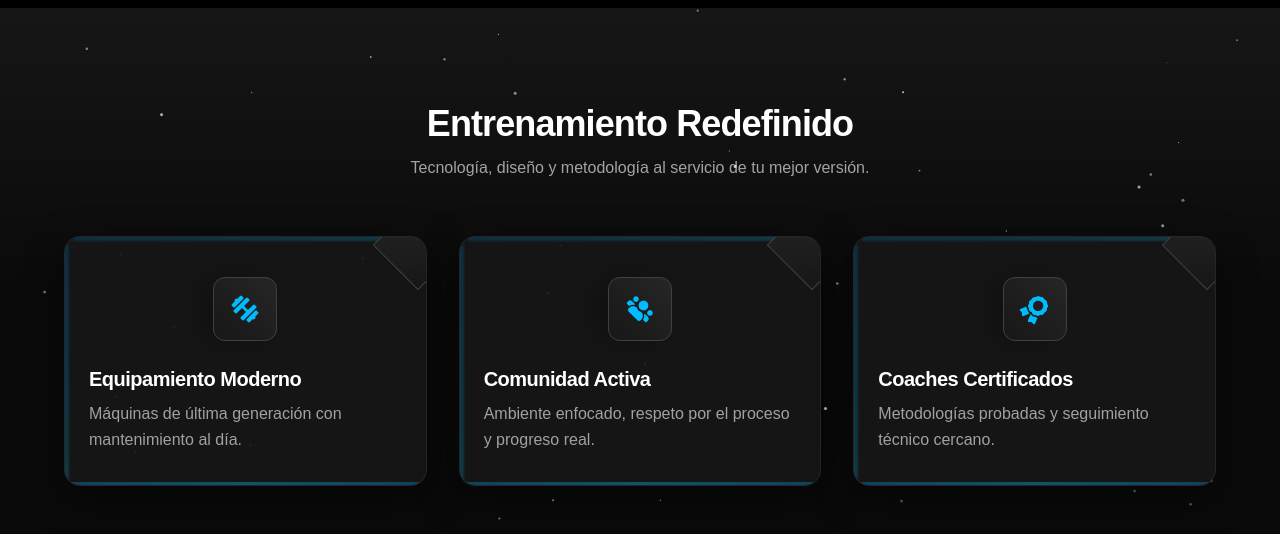
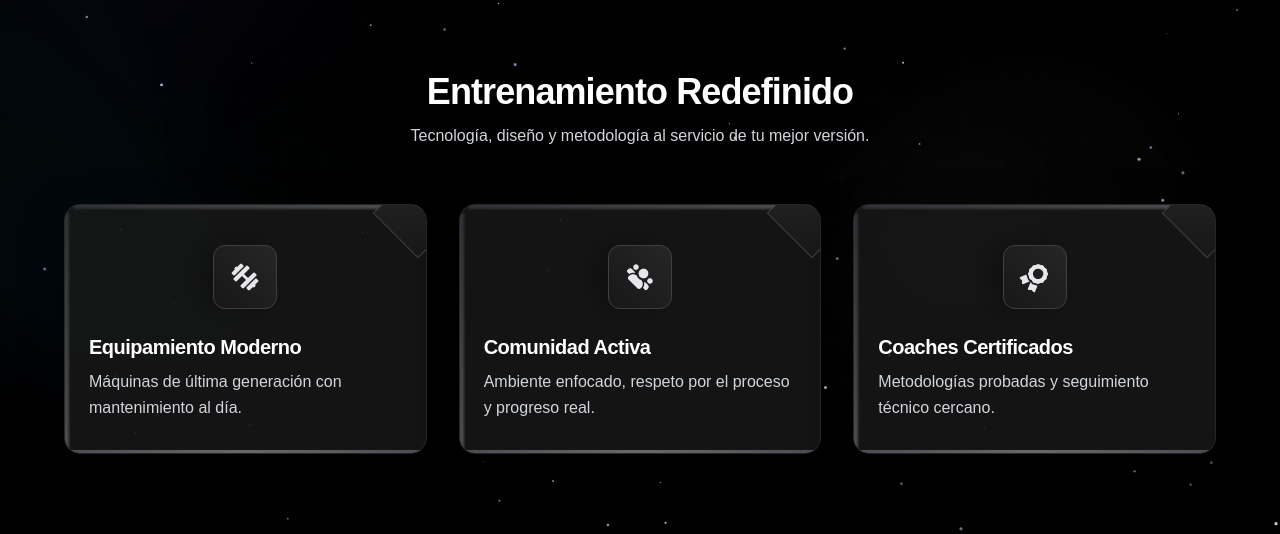
Before and after one commit to SoftFusion-Technologies/sist-infiniti-ofi-front, a React (Vite) app: page / in a window 1280 px wide. Shown: the part 1012-1546 px from the top of the page. Built offline with nearby package versions, Linux system fonts and the light colour scheme.

Commit message:
se mejora home

```diff
--- a/src/Pages/Public/Home.jsx
+++ b/src/Pages/Public/Home.jsx
@@ -362,35 +362,62 @@ const pop = {
 // Componente para la sección de características
 const FeaturesSection = () => {
   const features = [
-    {
-      icon: <FaDumbbell size={28} />,
-      title: 'Equipamiento Moderno',
-      description: 'Máquinas de última generación con mantenimiento al día.'
-    },
-    {
-      icon: <FaUsers size={28} />,
-      title: 'Comunidad Activa',
-      description: 'Ambiente enfocado, respeto por el proceso y progreso real.'
-    },
-    {
-      icon: <FaAward size={28} />,
-      title: 'Coaches Certificados',
-      description: 'Metodologías probadas y seguimiento técnico cercano.'
-    }
+    { icon: <FaDumbbell size={28} />, title: 'Equipamiento Moderno', description: 'Máquinas de última generación con mantenimiento al día.' },
+    { icon: <FaUsers size={28} />, title: 'Comunidad Activa', description: 'Ambiente enfocado, respeto por el proceso y progreso real.' },
+    { icon: <FaAward size={28} />, title: 'Coaches Certificados', description: 'Metodologías probadas y seguimiento técnico cercano.' }
   ];
 
+
   return (
-    <section className="relative isolate bg-neutral-950 py-24 px-6 overflow-hidden">
+    <section className="relative isolate overflow-hidden bg-black pt-24 pb-28 px-6 -mt-8">
+      {/* DIVISOR entre Hero y Features (onda metálica) */}
+      <div className="absolute -top-12 left-0 w-full h-12" aria-hidden>
+        <svg viewBox="0 0 1440 120" preserveAspectRatio="none" className="w-full h-full">
+          <path d="M0,120 C300,0 1140,240 1440,60 L1440,120 L0,120 Z" fill="url(#silverGrad)" />
+          <defs>
+            <linearGradient id="silverGrad" x1="0" x2="1" y1="0" y2="0">
+              <stop offset="0" stopColor="#e5e7eb" stopOpacity="0.10" />
+              <stop offset="0.5" stopColor="#9ca3af" stopOpacity="0.18" />
+              <stop offset="1" stopColor="#d1d5db" stopOpacity="0.10" />
+            </linearGradient>
+          </defs>
+        </svg>
+      </div>
+
+      {/* CAPAS: aurora + grid + noise para continuidad con el Hero */}
+      <div aria-hidden className="pointer-events-none absolute inset-0 blur-2xl opacity-60">
+        <div className="absolute -top-24 -left-24 size-[32rem] rounded-full bg-[conic-gradient(from_180deg_at_50%_50%,rgba(59,130,246,0.10),rgba(6,182,212,0.08),rgba(99,102,241,0.08),transparent,rgba(6,182,212,0.08))]" />
+        <div className="absolute -bottom-16 -right-20 size-[36rem] rounded-full bg-[radial-gradient(circle_at_30%_30%,rgba(255,255,255,0.05),transparent_60%)]" />
+      </div>
+
+      {/* grid sutil con máscara central */}
+      <div
+        aria-hidden
+        className="pointer-events-none absolute inset-0 opacity-[0.22]"
+        style={{
+          backgroundImage:
+            'linear-gradient(to right, rgba(255,255,255,.05) 1px, transparent 1px), linear-gradient(to bottom, rgba(255,255,255,.05) 1px, transparent 1px)',
+          backgroundSize: '40px 40px',
+          WebkitMaskImage:
+            'radial-gradient(60% 50% at 50% 40%, rgba(0,0,0,1) 35%, rgba(0,0,0,0) 100%)',
+          maskImage:
+            'radial-gradient(60% 50% at 50% 40%, rgba(0,0,0,1) 35%, rgba(0,0,0,0) 100%)'
+        }}
+      />
+      {/* noise para textura */}
+      <div
+        aria-hidden
+        className="pointer-events-none absolute inset-0 opacity-[0.06] mix-blend-soft-light"
+        style={{
+          backgroundImage:
+            'repeating-linear-gradient(0deg, rgba(255,255,255,.35) 0, rgba(255,255,255,.35) 1px, transparent 1px, transparent 3px)'
+        }}
+      />
+
       <ParticlesBackground />
 
-      {/* Degradé leve para profundidad */}
-      <div
-        aria-hidden
-        className="absolute inset-0 bg-gradient-to-b from-white/5 via-transparent to-transparent"
-      />
-
-      <div className="mx-auto max-w-6xl">
-        {/* Header con pop-up */}
+      <div className="mx-auto max-w-6xl relative z-10">
+        {/* Header */}
         <motion.div
           variants={pop}
           initial="hidden"
@@ -401,12 +428,12 @@ const FeaturesSection = () => {
           <h2 className="text-white text-3xl md:text-4xl font-bold tracking-tight">
             Entrenamiento Redefinido
           </h2>
-          <p className="text-neutral-400 mt-3">
+          <p className="text-gray-300 mt-3">
             Tecnología, diseño y metodología al servicio de tu mejor versión.
           </p>
         </motion.div>
 
-        {/* Grid con stagger + pop-up en cada card */}
+        {/* Grid */}
         <motion.div
           variants={container}
           initial="hidden"
@@ -418,7 +445,6 @@ const FeaturesSection = () => {
             <motion.article
               key={f.title}
               variants={pop}
-              // pop-up on view
               className="
                 group relative rounded-2xl
                 bg-neutral-900/90
@@ -429,33 +455,27 @@ const FeaturesSection = () => {
                 overflow-hidden
                 motion-reduce:transform-none motion-reduce:transition-none
               "
-              // interacciones de siempre
               whileHover={{ rotateX: -6, rotateY: 6, y: -8 }}
               whileTap={{ scale: 0.995 }}
-              transition={{
-                type: 'spring',
-                stiffness: 180,
-                damping: 18,
-                mass: 0.6
-              }}
+              transition={{ type: 'spring', stiffness: 180, damping: 18, mass: 0.6 }}
             >
-              {/* Caras isométricas (top/side) */}
+              {/* Caras isométricas (ahora plata, no sky) */}
               <span
                 aria-hidden
                 className="
                   absolute inset-0 -z-10 rounded-2xl
                   before:content-[''] before:absolute before:-top-2 before:left-2
                   before:w-[calc(100%-4px)] before:h-3 before:rounded-t-2xl
-                  before:bg-gradient-to-r before:from-sky-700/30 before:to-cyan-600/30
+                  before:bg-gradient-to-r before:from-gray-500/30 before:to-gray-300/30
                   before:blur-[1px]
                   after:content-[''] after:absolute after:-left-2 after:top-2
                   after:w-3 after:h-[calc(100%-4px)] after:rounded-l-2xl
-                  after:bg-gradient-to-b after:from-sky-700/30 after:to-cyan-600/30
+                  after:bg-gradient-to-b after:from-gray-500/30 after:to-gray-300/30
                   after:blur-[1px]
                 "
               />
 
-              {/* Corte diagonal (detalle) */}
+              {/* Corte diagonal */}
               <span
                 aria-hidden
                 className="
@@ -465,12 +485,12 @@ const FeaturesSection = () => {
                 "
               />
 
-              {/* Borde activo sutil en hover */}
+              {/* Borde activo sutil en hover (plata) */}
               <span
                 aria-hidden
                 className="
                   pointer-events-none absolute inset-0 rounded-2xl
-                  ring-0 ring-sky-500/0 group-hover:ring-1 group-hover:ring-sky-500/30
+                  ring-0 ring-gray-300/0 group-hover:ring-1 group-hover:ring-gray-300/30
                   transition-all duration-300
                 "
               />
@@ -488,21 +508,21 @@ const FeaturesSection = () => {
                 "
                 style={{ transform: 'translateZ(40px) rotate(45deg)' }}
               >
-                <div className="-rotate-45 text-sky-400 group-hover:text-cyan-300 transition-colors duration-300">
+                <div className="-rotate-45 text-gray-200 group-hover:text-gray-100 transition-colors duration-300">
                   {f.icon}
                 </div>
               </motion.div>
 
-              {/* Título y descripción */}
+              {/* titulo y descripcion */}
               <h3 className="mt-6 text-white text-xl font-semibold tracking-tight">
                 {f.title}
               </h3>
-              <p className="mt-2 text-neutral-400 leading-relaxed">
+              <p className="mt-2 text-gray-300 leading-relaxed">
                 {f.description}
               </p>
 
-              {/* Línea base (acento) */}
-              <div className="absolute bottom-0 left-0 w-full h-[3px] bg-gradient-to-r from-sky-600 via-cyan-500 to-sky-600 opacity-40 group-hover:opacity-70 transition-opacity duration-300 rounded-b-2xl" />
+              {/* Linea base (acento plata) */}
+              <div className="absolute bottom-0 left-0 w-full h-[3px] bg-gradient-to-r from-gray-400 via-gray-200 to-gray-400 opacity-40 group-hover:opacity-70 transition-opacity duration-300 rounded-b-2xl" />
             </motion.article>
           ))}
         </motion.div>
@@ -510,6 +530,8 @@ const FeaturesSection = () => {
     </section>
   );
 };
+
+
 
 // Componente para la sección de testimonios
 const TestimonialsSection = () => {
```
